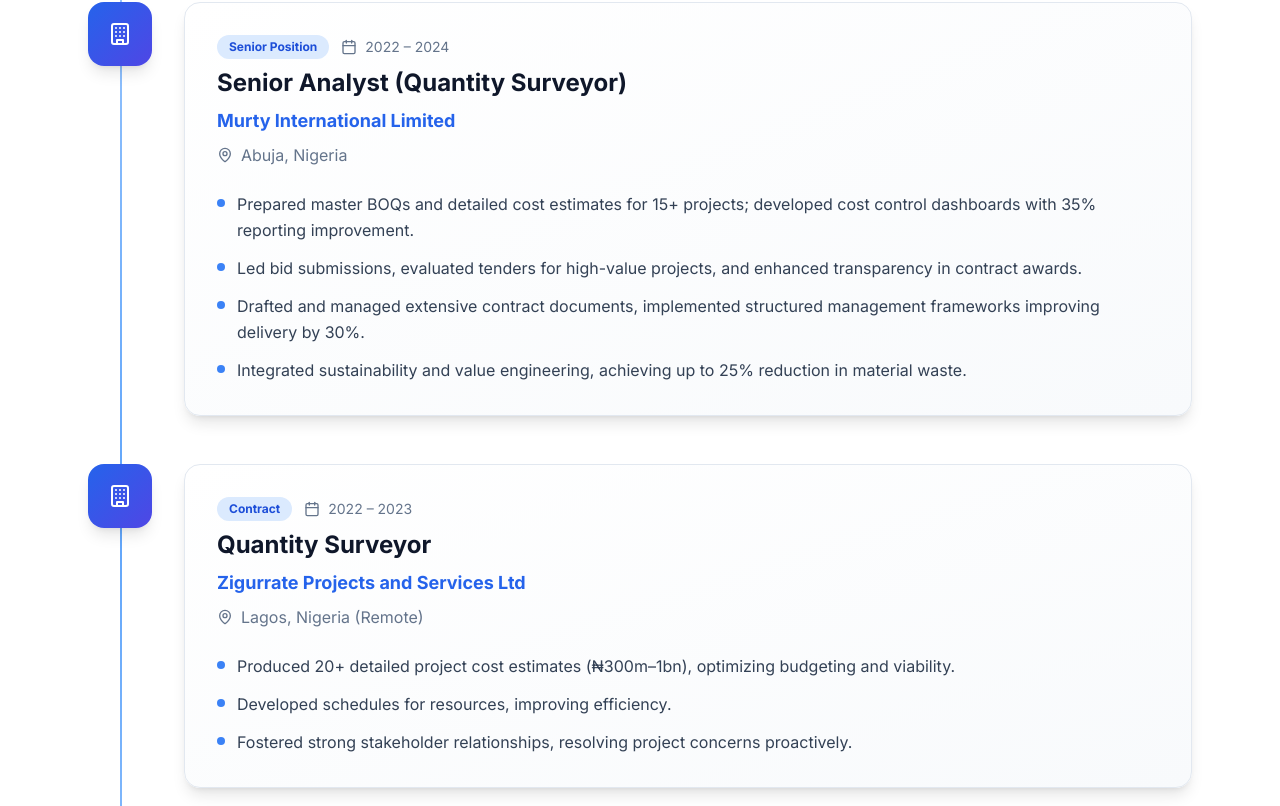
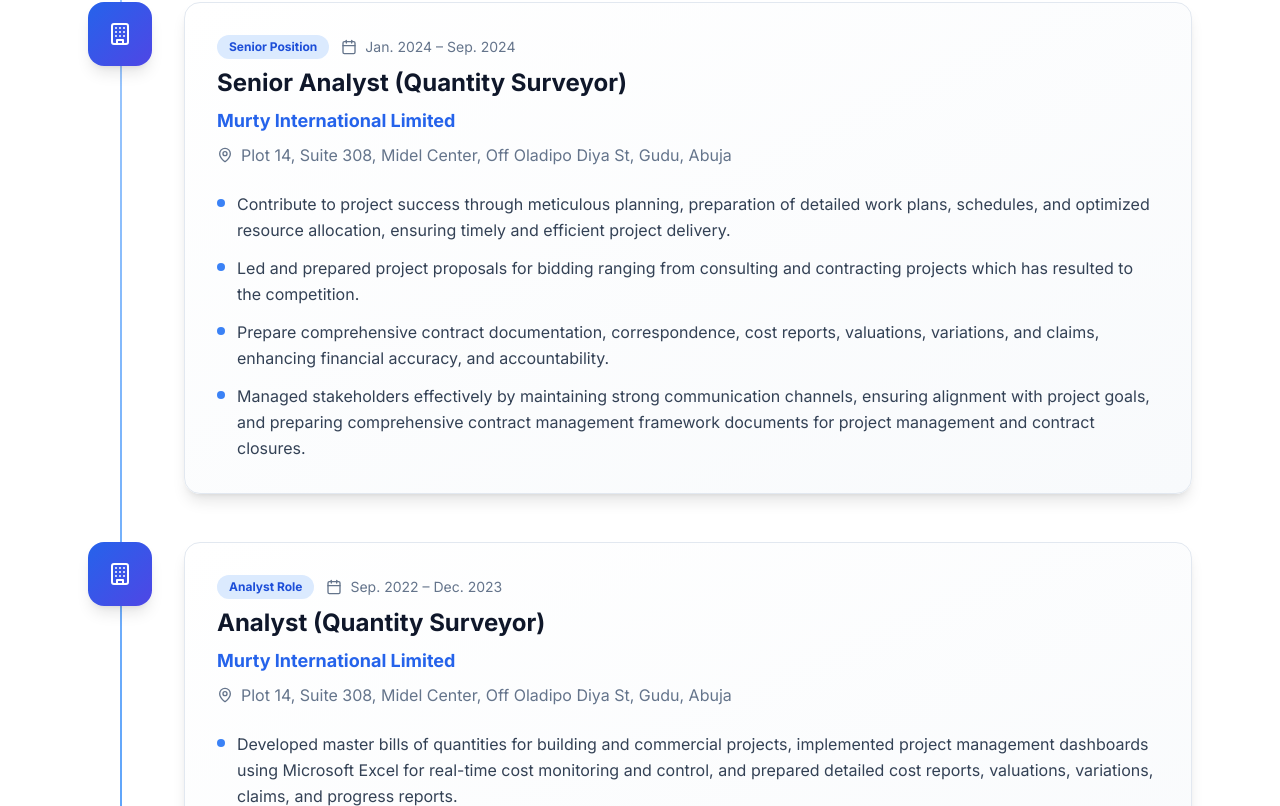
Before and after one commit to Dynamist17/abdulazeez-portfolio, a React (Vite) app: page / in a window 1280 px wide. Shown: the part 3474-4280 px from the top of the page. Built offline with nearby package versions, Linux system fonts and the light colour scheme.

Commit message:
Update Experience Section
Replaced the Murty International Limited role with the provided details.

```diff
--- a/src/components/ExperienceSection.tsx
+++ b/src/components/ExperienceSection.tsx
@@ -1,4 +1,3 @@
-
 import { Building, Calendar, MapPin } from "lucide-react";
 
 type Experience = {
@@ -27,14 +26,26 @@ const experienceList: Experience[] = [
   {
     role: "Senior Analyst (Quantity Surveyor)",
     company: "Murty International Limited",
-    period: "2022 – 2024",
-    location: "Abuja, Nigeria",
+    period: "Jan. 2024 – Sep. 2024",
+    location: "Plot 14, Suite 308, Midel Center, Off Oladipo Diya St, Gudu, Abuja",
     type: "Senior Position",
     accomplishments: [
-      "Prepared master BOQs and detailed cost estimates for 15+ projects; developed cost control dashboards with 35% reporting improvement.",
-      "Led bid submissions, evaluated tenders for high-value projects, and enhanced transparency in contract awards.",
-      "Drafted and managed extensive contract documents, implemented structured management frameworks improving delivery by 30%.",
-      "Integrated sustainability and value engineering, achieving up to 25% reduction in material waste."
+      "Contribute to project success through meticulous planning, preparation of detailed work plans, schedules, and optimized resource allocation, ensuring timely and efficient project delivery.",
+      "Led and prepared project proposals for bidding ranging from consulting and contracting projects which has resulted to the competition.",
+      "Prepare comprehensive contract documentation, correspondence, cost reports, valuations, variations, and claims, enhancing financial accuracy, and accountability.",
+      "Managed stakeholders effectively by maintaining strong communication channels, ensuring alignment with project goals, and preparing comprehensive contract management framework documents for project management and contract closures."
+    ]
+  },
+  {
+    role: "Analyst (Quantity Surveyor)",
+    company: "Murty International Limited",
+    period: "Sep. 2022 – Dec. 2023",
+    location: "Plot 14, Suite 308, Midel Center, Off Oladipo Diya St, Gudu, Abuja",
+    type: "Analyst Role",
+    accomplishments: [
+      "Developed master bills of quantities for building and commercial projects, implemented project management dashboards using Microsoft Excel for real-time cost monitoring and control, and prepared detailed cost reports, valuations, variations, claims, and progress reports.",
+      "Conducted thorough tender evaluations and reporting for over 8 engineering, project management, and consultancy services contracts exceeding ₦200 million, demonstrating expertise in tender analysis, contract management, and securing new business opportunities through effective proposal development and submission.",
+      "Prepared comprehensive contract documentation and correspondence, contributing to the company's revenue growth by securing new business opportunities. Also participated in EOI and proposal development."
     ]
   },
   {
```
